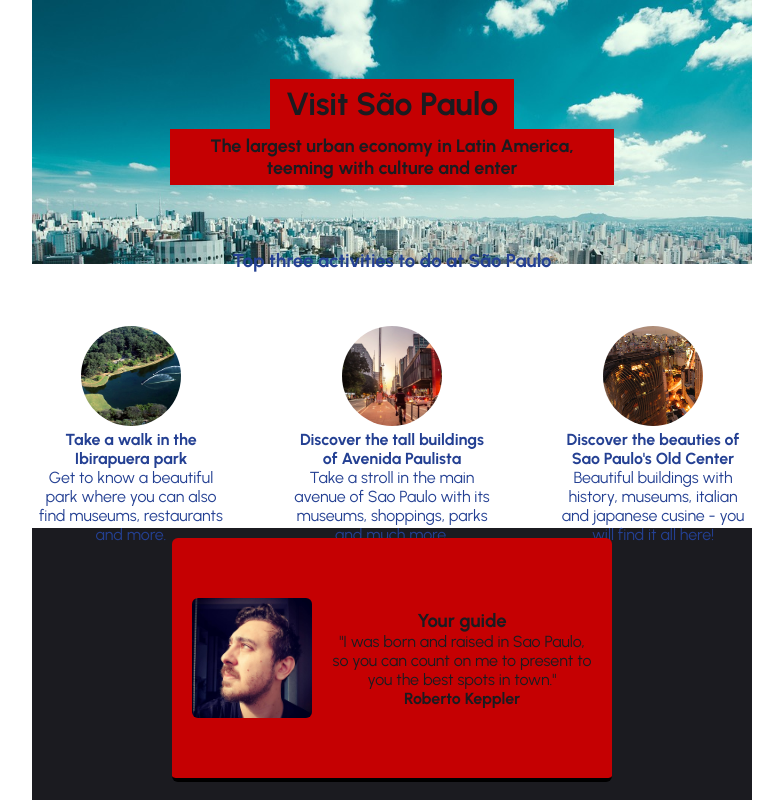
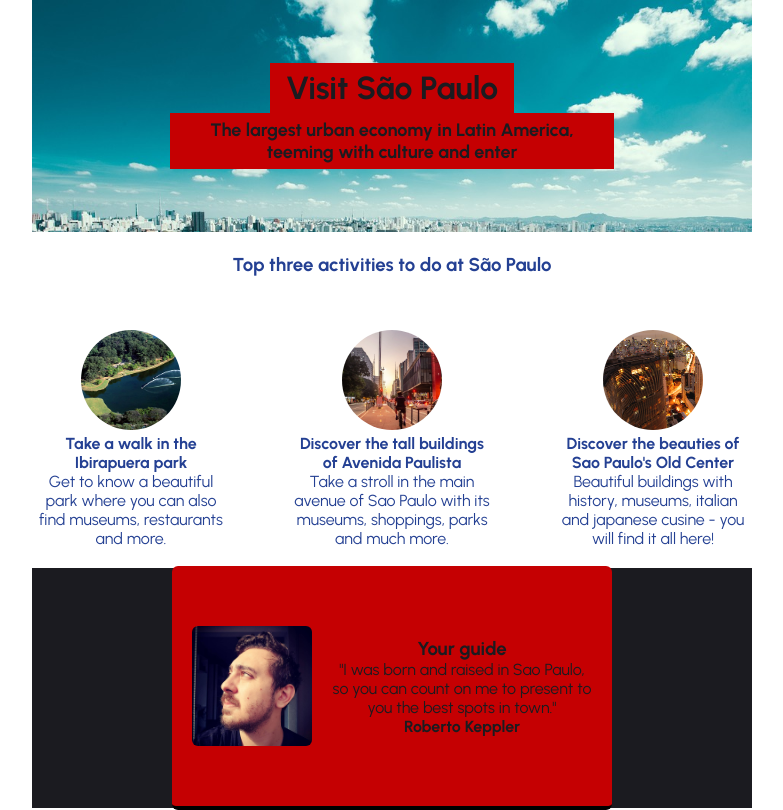
Before and after one commit to rkeppler42/scrimba-hometown-homepage, a plain HTML site: page index.html in a window 1280 px wide. Shown: the whole page, without its empty margins (248-1031 px from the left). Drawn offline with Linux system fonts and the light colour scheme.

Commit message:
Third iteration

```diff
--- a/styles.css
+++ b/styles.css
@@ -36,7 +36,7 @@ body {
 
 .hero {
   width: 100%;
-  height: 33vh;
+  height: 29vh;
   display: flex;
   flex-direction: column;
   justify-content: center;
@@ -59,7 +59,7 @@ h2 {
 
 .activities {
   width: 100%;
-  height: 33vh;
+  height: 42vh;
   background-color: #fff;
   color: #244093;
   /* padding: 38px 0 54px; */
@@ -86,7 +86,7 @@ h2 {
 }
 
 .guide {
-  height: 33vh;
+  height: 30vh;
   display: flex;
   justify-content: center;
   align-items: center;
```
